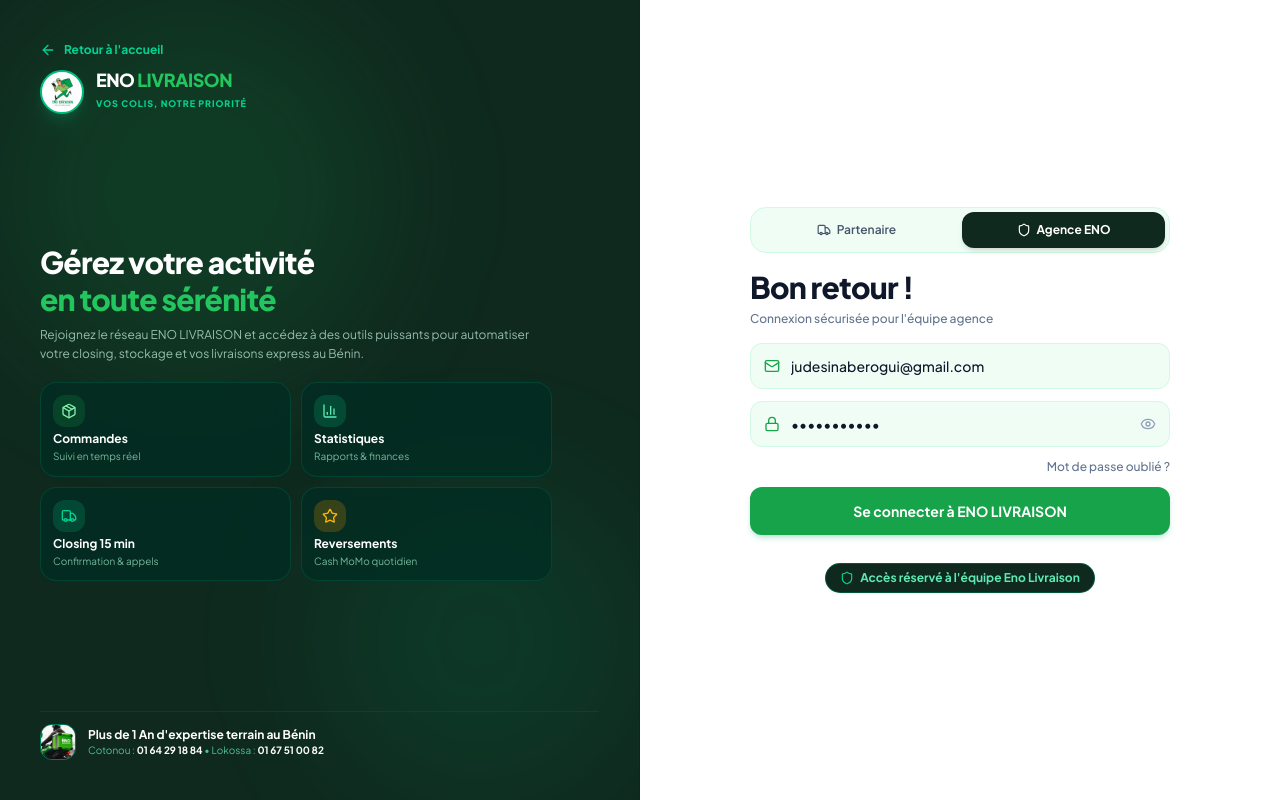
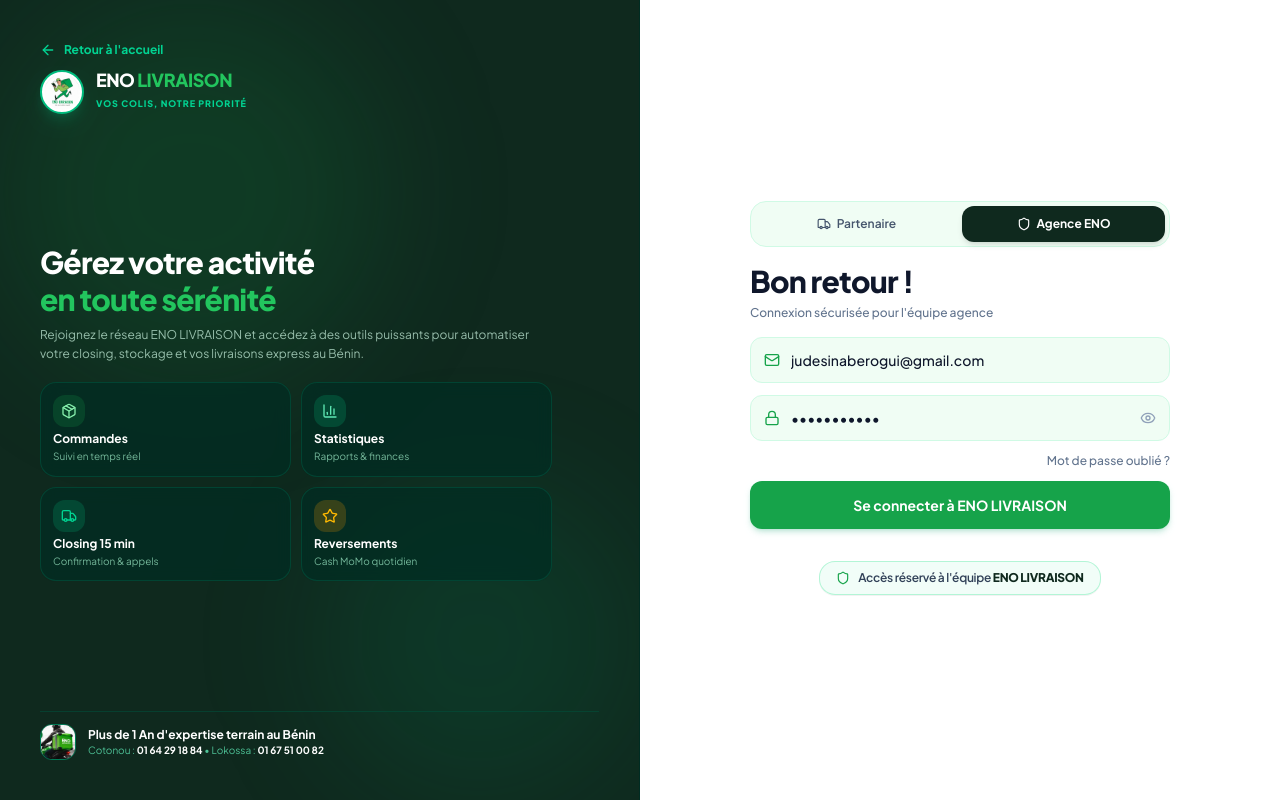
Before and after one commit to judeaymard/CLOSING, a Next.js app: page /partenaire in a window 1280 px wide. Both pictures are taken after a click on the button "Agence ENO". Built offline with nearby package versions, Linux system fonts and the light colour scheme.

Commit message:
style(auth): polish typography and aesthetic of the 'Accès réservé à l\'équipe ENO LIVRAISON' notice

```diff
--- a/src/app/partenaire/page.tsx
+++ b/src/app/partenaire/page.tsx
@@ -372,11 +372,13 @@
 
           {/* 🔘 SECTION BAS DE FORMULAIRE (DIFFÉRENCIÉE SELON RÔLE) */}
           {role === "agence" ? (
-            <div className="pt-4 text-center">
-              <span className="inline-flex items-center gap-1.5 px-3.5 py-1.5 rounded-full bg-[#0f291e] text-emerald-300 text-xs font-bold border border-emerald-800/80 shadow-xs">
-                <Shield className="w-3.5 h-3.5 text-emerald-400" />
-                <span>Accès réservé à l&apos;équipe Eno Livraison</span>
-              </span>
+            <div className="pt-5 pb-1 text-center">
+              <div className="inline-flex items-center gap-2 px-4 py-2 rounded-2xl bg-emerald-50/70 border border-emerald-200/80 text-emerald-950 shadow-2xs">
+                <Shield className="w-3.5 h-3.5 text-[#16a34a] shrink-0" />
+                <span className="text-xs font-semibold text-slate-700 tracking-tight">
+                  Accès réservé à l&apos;équipe <strong className="font-extrabold text-[#0f291e]">ENO LIVRAISON</strong>
+                </span>
+              </div>
             </div>
           ) : (
             <>
```
